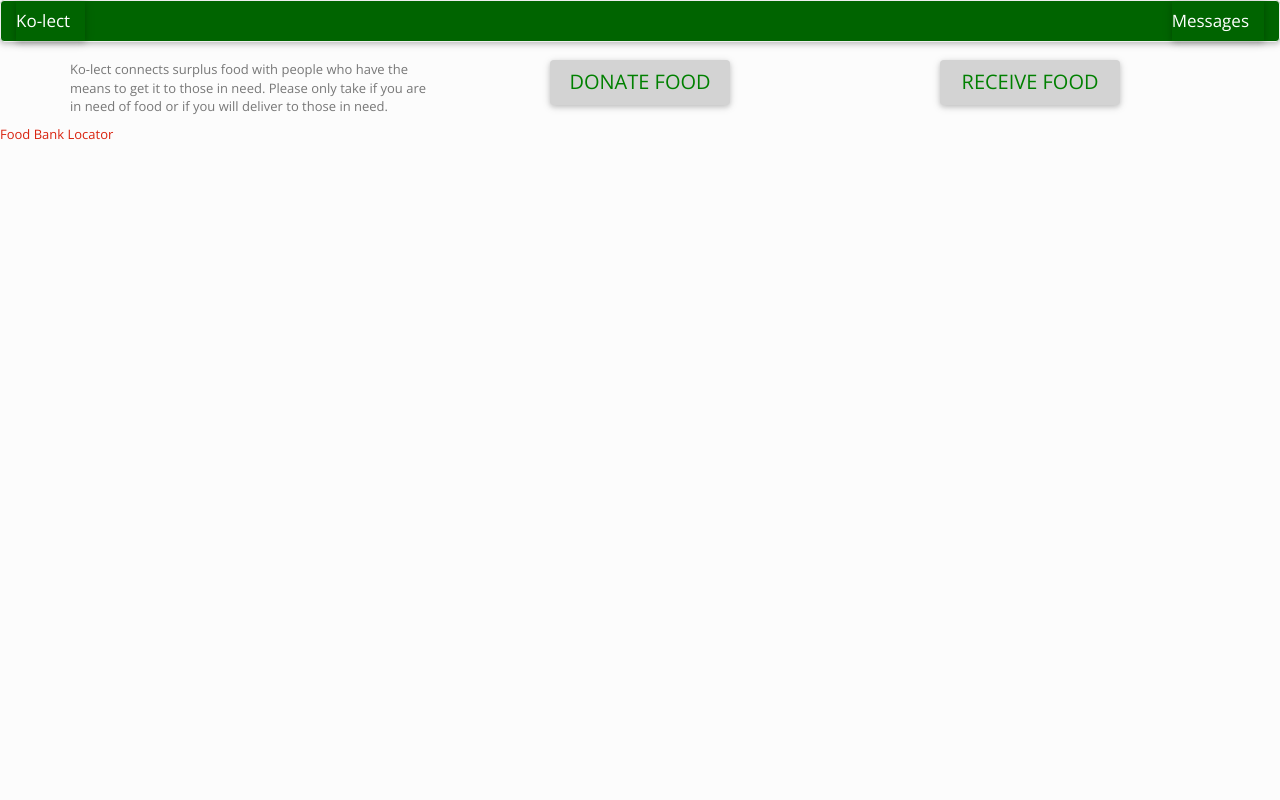
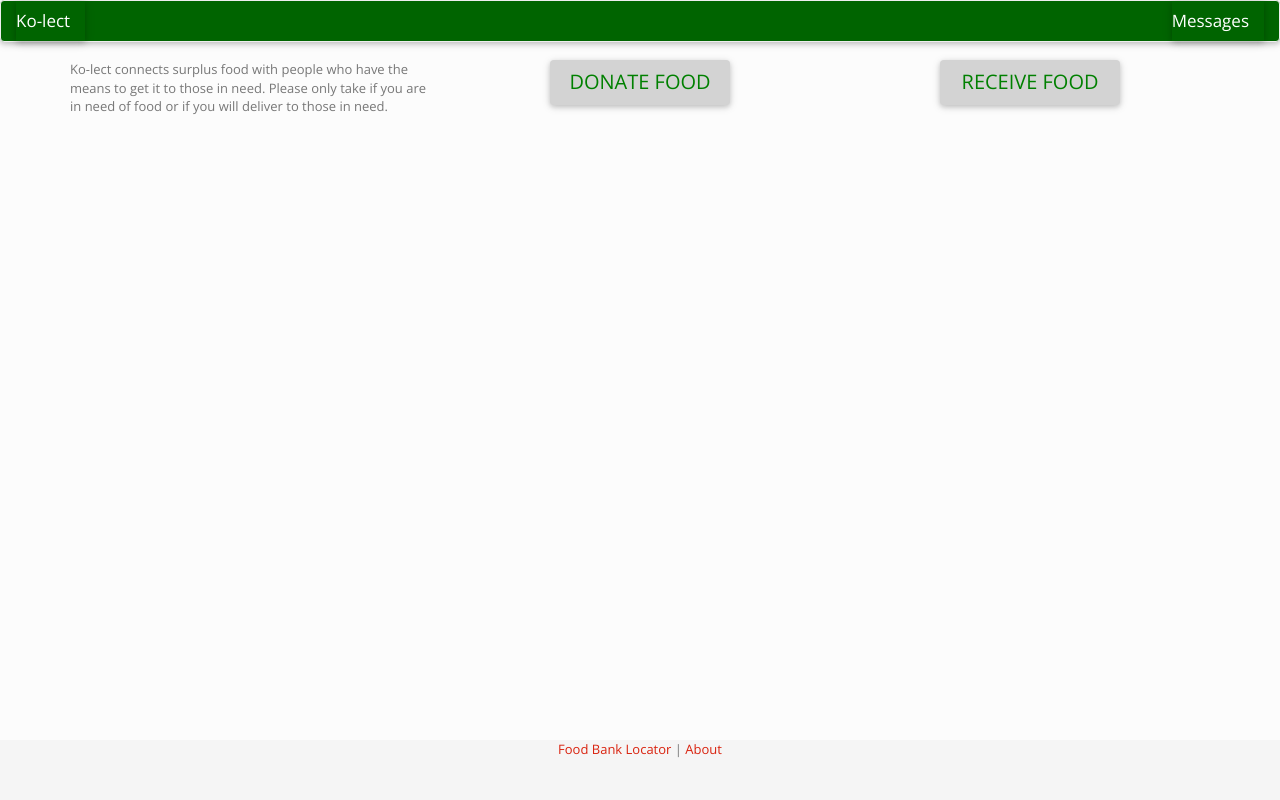
Before and after one commit to saulsmcouk/LostMyNameYRS2015, a Flask app: page / in a window 1280 px wide. Run offline with Flask 2, Linux system fonts and the light colour scheme; data that the repository does not hold is empty; some libraries are stand-ins or nearby versions.

Commit message:
ABOUT PAGE

```diff
--- a/python-backend/files/views/custom.css
+++ b/python-backend/files/views/custom.css
@@ -61,3 +61,24 @@ div#app-view-finding {
   width: initial;
   text-align: right;
 }
+html {
+  position: relative;
+  min-height: 100%;
+}
+body {
+  /* Margin bottom by footer height */
+  margin-bottom: 60px;
+}
+.footer {
+  position: absolute;
+  bottom: 0;
+  width: 100%;
+  /* Set the fixed height of the footer here */
+  height: 60px;
+  background-color: #f5f5f5;
+}
+
+.footer-divs{
+  padding: 30%;
+  text-align: center;;
+}
--- a/python-backend/templates/index.html
+++ b/python-backend/templates/index.html
@@ -77,7 +77,7 @@
     </div>
   </nav>
   <div class="container">
-    <!--- Main switchable views --->
+    <!--- Main switchable views -->
     <div class="app-view" id="app-view-landing">
 
       {% include 'landing_view.html' %}
@@ -99,9 +99,15 @@
       {% include 'messages_view.html' %}
 
     </div>
+    <div class="app-view" id="app-view-about">
+      <h1>About</h1>
+      <p>Written by Saul Samuels Moselle, Donald Mackay, Theo Hinton-Hallows. With a little help from the great people of <a href="lostmy.name">Lost My Name</a>.</p>
+      <p>Research video:</p>
+      <iframe width="560" height="315" src="https://www.youtube.com/embed/_3wrdaQ7Xw8" frameborder="0" allowfullscreen></iframe>
+    </div>
   </div>
   <!-- Views that need a map put this in:<div id="map-canvas"></div> -->
-<footer><a href="/food-bank-locator">Food Bank Locator</a></footer>
+<footer class="footer"><div class="text-center"><a href="/food-bank-locator">Food Bank Locator</a> | <a onclick="switchView('about')">About</a></div></footer>
 </body>
 
 </html>
```
